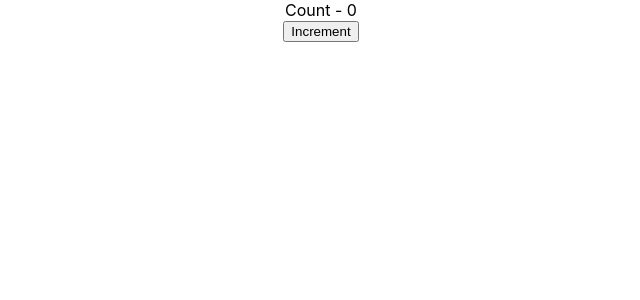
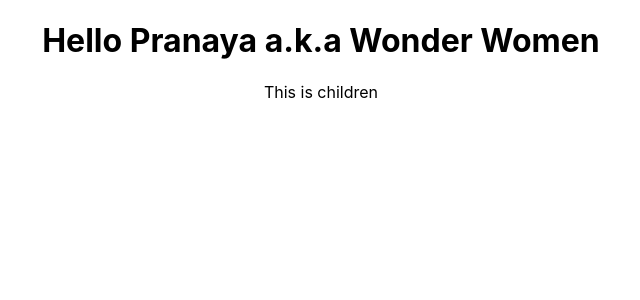
Before and after one commit to jkatipelly/ReactBasics, a React (Create React App) app: page / in a window 1280 px wide. Shown: the top 300 px of the page, without its empty margins (319-959 px from the left). Built offline with nearby package versions, Linux system fonts and the light colour scheme.

Commit message:
destructuring in Functional componenets

```diff
--- a/src/App.js
+++ b/src/App.js
@@ -10,11 +10,13 @@ function App() {
   return (
     <div className="App">
 
-      <Counter />
-
-      {/* <Main name="Pranaya" HeroName="Wonder Women">
+      <Main name="Pranaya" HeroName="Wonder Women">
           <p>This is children</p>
         </Main>
+
+      {/*<Counter />
+
+
 
         <Main name="Jalander" HeroName="Superman">
           <button>test</button>
--- a/src/Components/Main.js
+++ b/src/Components/Main.js
@@ -1,10 +1,10 @@
 import React  from "react";
 
 const Main = (props) => {
-    console.log(props)
+    const{name,HeroName}    =props;
     return (
         <div>
-            <h1>Hello {props.name} a.k.a {props.HeroName}</h1>
+            <h1>Hello {name} a.k.a {HeroName}</h1>
             {props.children}
         </div>
             )
```
